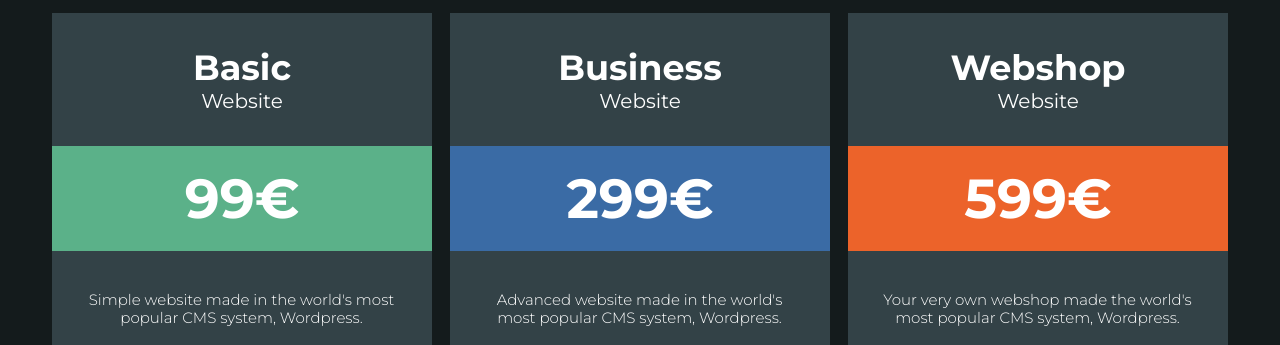
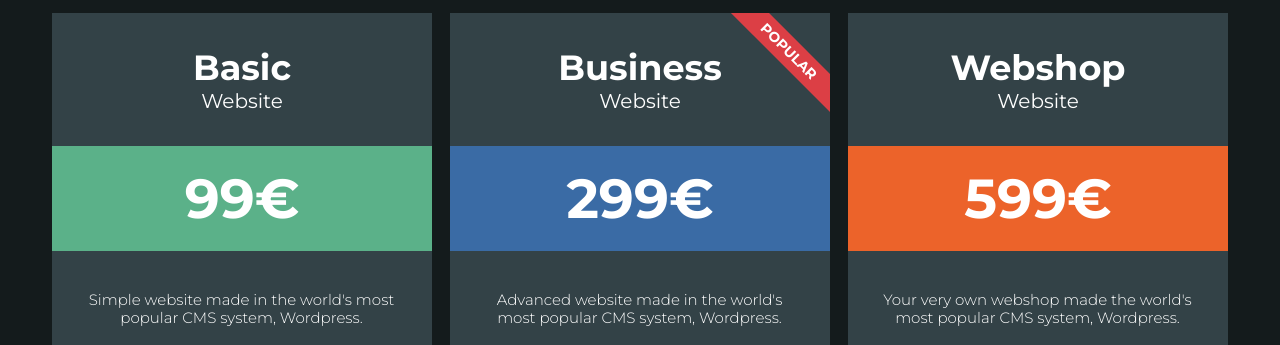
Before and after one commit to Nexend/section-prices, a plain HTML site: page index.html in a window 1280 px wide. Shown: the top 345 px of the page. Drawn offline with nearby package versions, Linux system fonts and the light colour scheme.

Commit message:
prices-fix

```diff
--- a/index.html
+++ b/index.html
@@ -49,6 +49,9 @@
       </div>
       <div class="price-card">
         <h1 class="price-card__title">Business<span>Website</span></h1>
+        <div class="price-card__popular">
+          <span class="price-card__popular-text">POPULAR</span>
+        </div>
         <div class="price-card__price price_blue">299€</div>
         <p class="price-card__description">
           Advanced website made in the world's most popular CMS system,
--- a/styles/prices.scss
+++ b/styles/prices.scss
@@ -8,9 +8,11 @@
 .price-card {
   display: flex;
   flex-direction: column;
+  position: relative;
   margin-right: 18px;
   max-width: 380px;
   background-color: #334247;
+  overflow: hidden;
 
   &:last-child {
     margin-right: 0;
@@ -28,6 +30,21 @@
       line-height: 24px;
       font-weight: 400;
       display: block;
+    }
+  }
+  &__popular {
+    position: absolute;
+    right: -32px;
+    width: 147px;
+    top: 25px;
+    text-align: center;
+    transform: rotate(45deg);
+    background-color: #dc3f45;
+
+    &-text {
+      font-weight: 700;
+      font-size: 14px;
+      line-height: 27px;
     }
   }
   &__price {
```
Also changed, not shown: styles.css, 1 other file.
